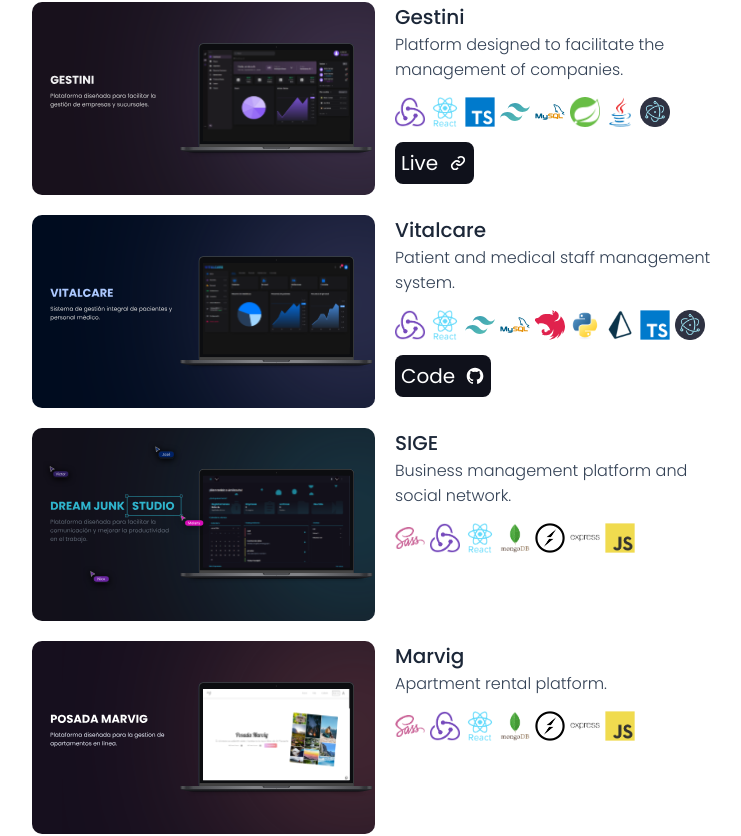
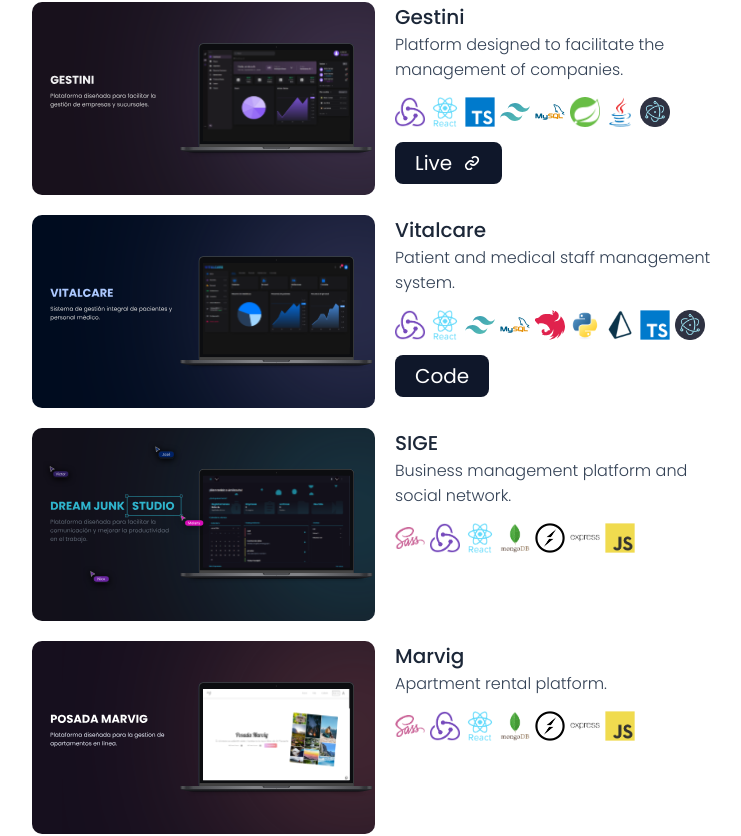
Before and after one commit to Arviixzuh/Portfolio, a React (Vite) app: page / in a window 1280 px wide. Shown: the part 872-1708 px from the top of the page, without its empty margins (258-999 px from the left). Built offline with nearby package versions, Linux system fonts and the light colour scheme.

Commit message:
💼 My personal website portfolio

```diff
--- a/src/components/Portfolio/Projects/Projects.scss
+++ b/src/components/Portfolio/Projects/Projects.scss
@@ -68,7 +68,7 @@
     color: var(--projectButtonColor);
     width: fit-content;
     display: flex;
-    padding: 6px;
+    padding: 6px 20px 6px 20px;
     font-size: 20px;
     text-align: center;
     font-weight: 400;
--- a/src/components/Portfolio/Projects/index.jsx
+++ b/src/components/Portfolio/Projects/index.jsx
@@ -34,7 +34,7 @@ export const Projects = () => {
                   {item.code && (
                     <a href={item.code} target='_blank'>
                       Code
-                      <BiLogoGithub />
+
                     </a>
                   )}
                 </div>
--- a/src/styles/theme.scss
+++ b/src/styles/theme.scss
@@ -21,7 +21,7 @@
   --emailCopiedBackground: rgb(176, 255, 176);
   --projectCardBorderHover: 2px solid #d3d3d3;
   --resumeButtonBackground: rgb(220, 227, 250);
-  --projectButtonBackground: rgb(15, 17, 27);
+  --projectButtonBackground: rgb(15, 23, 42);
 }
 
 .nigth {
```
